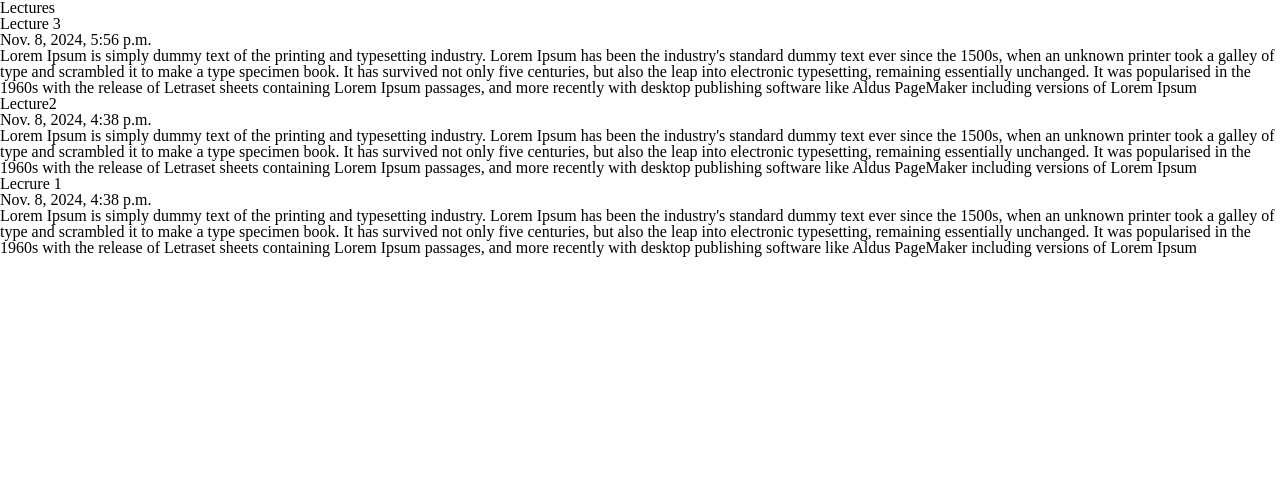
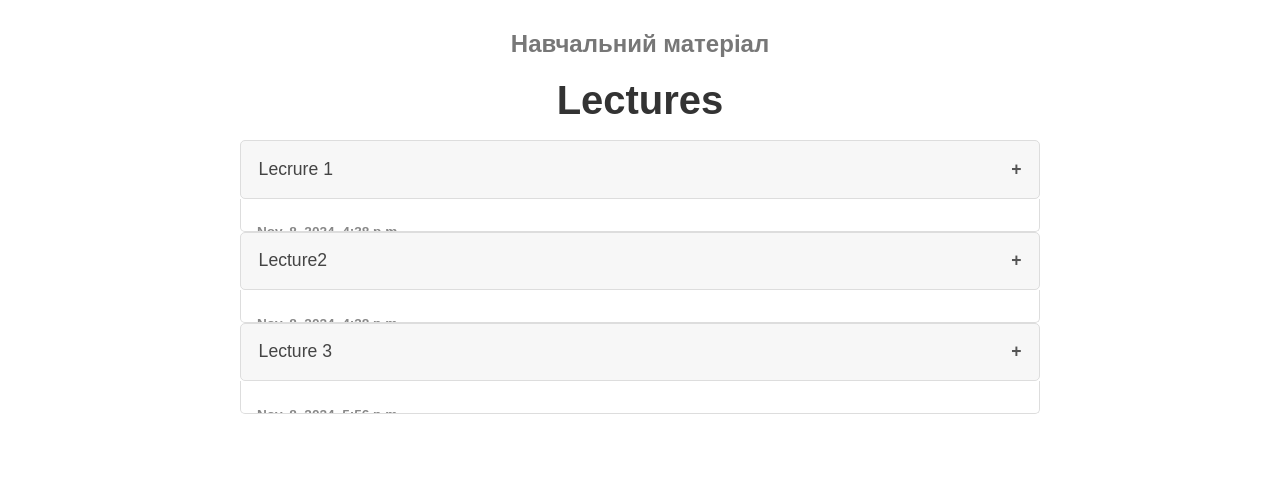
Before and after one commit to maisner44/teaching_math_website, a Django app: page /lectures/ in a window 1280 px wide; the page is wider, and only the part inside the window is pictured. Shown: the part 129-630 px from the top of that part. Run offline with Django 5.2, Linux system fonts and the light colour scheme; data comes from the database, SQL or seed files in the repository; both versions use the stored data as it was after the commit.

Commit message:
[ADD] added lectures design

```diff
--- a/teaching_math_website/lectures/templates/lectures/lectures_list.html
+++ b/teaching_math_website/lectures/templates/lectures/lectures_list.html
@@ -1,19 +1,88 @@
-{% extends 'layout.html' %}
-
+<!DOCTYPE html>
+{% load static %}
+<html lang="en">
+<head>
+    <meta charset="UTF-8">
+    <meta name="viewport" content="width=device-width, initial-scale=1.0">
+    <title>
         {% block title %}
             Lectures
         {% endblock %}
-
+    </title>
+    <link rel="stylesheet" type="text/css" href="{% static 'css/reset.css' %}">
+    {% block css %}
+        <link rel="stylesheet" type="text/css" href="{% static 'css/style.css' %}">
+        <link rel="stylesheet" type="text/css" href="{% static 'css/lecture_style.css' %}">
+    {% endblock %}
+    <script src="{% static 'js/main.js' %}" defer></script>
+</head>
+<body>
+    <header class="header">
+        <div class="container">
+            <div class="logo">
+                <p class="logo__text">2+2=5</p>
+            </div>
+            <div class="navigation">
+                <ul class="nav">
+                    <li class="nav__item">
+                        <a href="{% url 'homepage' %}" class="nav__link">Головна</a>
+                    </li>
+                    <li class="nav__item">
+                        <a href="{% url 'lectures:lectures_list' %}" class="nav__link"><pre>Навчальні матеріали</pre></a>
+                    </li>
+                    <li class="nav__item">
+                        <a href="" class="nav__link">Тести</a>
+                    </li>
+                    <li class="nav__item">
+                        <a href="" class="nav__link">Контакти</a>
+                    </li>
+                </ul>
+            </div>
+            <div class="autorise">
+                <div class="block">
+                    <a href="{% url 'users:login' %}" class="nav__circled ">Вхід</a>
+                    <a href="{% url 'users:register' %}" class="nav__circled ">Реєстрація</a>
+                </div>
+            </div>
+        </div>
+    </header>
+    <main>
         {% block content %}
             <section>
+                <h2>Навчальний матеріал</h2>
+
                 <h1>Lectures</h1>
 
                 {% for lecture in lectures %}
                     <article class="post">
-            <h2>{{ lecture.title }}</h2>
+                        <button class="accordion">{{ lecture.title }}</button>
+                        <div class="panel">
                             <p>{{ lecture.date }}</p>
-            <span>{{ lecture.body }}</span>
+                            <p>{{ lecture.body }}</p>
+                        </div>
                     </article>
                 {% endfor %}
+
+                <script>
+                    var acc = document.getElementsByClassName("accordion");
+                    var i;
+
+                    for (i = 0; i < acc.length; i++) {
+                    acc[i].addEventListener("click", function() {
+                        this.classList.toggle("active");
+                        var panel = this.nextElementSibling;
+                        if (panel.style.maxHeight){
+                        panel.style.maxHeight = null;
+                        } else {
+                        panel.style.maxHeight = panel.scrollHeight + "px";
+                        }
+                    });
+                    }
+                    </script>
+
+
             </section>
         {% endblock %}
+    </main>
+</body>
+</html>
--- a/teaching_math_website/lectures/urls.py
+++ b/teaching_math_website/lectures/urls.py
@@ -1,6 +1,8 @@
 from django.urls import path
 from . import views
 
+app_name = 'lectures'
+
 urlpatterns = [
-    path('', views.lectures_list),
+    path('', views.lectures_list, name="lectures_list"),
 ]
--- a/teaching_math_website/lectures/views.py
+++ b/teaching_math_website/lectures/views.py
@@ -4,5 +4,5 @@ from .models import Lecture
 
 
 def lectures_list(request):
-    lectures = Lecture.objects.all().order_by('-date')
+    lectures = Lecture.objects.all()
     return render(request, 'lectures/lectures_list.html', {'lectures': lectures})
--- /dev/null
+++ b/teaching_math_website/static/css/lecture_style.css
@@ -0,0 +1,88 @@
+/* General Styles */
+section {
+    max-width: 800px;
+    margin: auto;
+    padding: 2em;
+}
+
+h1, h2 {
+    text-align: center;
+    color: #333;
+    font-family: 'Arial', sans-serif;
+    font-weight: bold;
+}
+
+h1 {
+    font-size: 2.5em;
+    margin-bottom: 0.5em;
+}
+
+h2 {
+    font-size: 1.5em;
+    color: #777;
+    margin-bottom: 1em;
+}
+
+/* Accordion Button */
+.accordion {
+    background-color: #f7f7f7;
+    color: #444;
+    cursor: pointer;
+    padding: 1em;
+    width: 100%;
+    border: 1px solid #ddd;
+    border-radius: 5px;
+    text-align: left;
+    outline: none;
+    font-size: 1.1em;
+    font-family: 'Arial', sans-serif;
+    transition: background-color 0.3s ease;
+}
+
+.accordion:hover {
+    background-color: #e6e6e6;
+}
+
+.active, .accordion:hover {
+    background-color: #E3E9FF;
+    color: #333;
+}
+
+.accordion:after {
+    content: '\002B';
+    color: #555;
+    font-weight: bold;
+    float: right;
+    transition: transform 0.3s ease;
+}
+
+.active:after {
+    content: '\2212';
+}
+
+/* Accordion Panel */
+.panel {
+    padding: 1em;
+    background-color: #fff;
+    border-left: 1px solid #ddd;
+    border-right: 1px solid #ddd;
+    border-bottom: 1px solid #ddd;
+    border-radius: 0 0 5px 5px;
+    max-height: 0;
+    overflow: hidden;
+    transition: max-height 0.3s ease;
+}
+
+.panel p {
+    font-family: 'Arial', sans-serif;
+    color: #555;
+    font-size: 0.95em;
+    line-height: 1.6;
+    margin: 0.5em 0;
+}
+
+.panel p:first-child {
+    font-weight: bold;
+    color: #888;
+    font-size: 0.85em;
+}
--- a/teaching_math_website/templates/layout.html
+++ b/teaching_math_website/templates/layout.html
@@ -27,7 +27,7 @@
                         <a href="{% url 'homepage' %}" class="nav__link">Головна</a>
                     </li>
                     <li class="nav__item">
-                        <a href="" class="nav__link"><pre>Навчальні матеріали</pre></a>
+                        <a href="{% url 'lectures:lectures_list' %}" class="nav__link"><pre>Навчальні матеріали</pre></a>
                     </li>
                     <li class="nav__item">
                         <a href="" class="nav__link">Тести</a>
--- a/teaching_math_website/users/templates/users/login.html
+++ b/teaching_math_website/users/templates/users/login.html
@@ -1,7 +1,12 @@
 {% extends 'layout.html' %}
+{% load static %}
 
 {% block title %}
     User Login
+{% endblock %}
+
+{% block css %}
+    <link rel="stylesheet" type="text/css" href="{% static 'css/login_form.css' %}">
 {% endblock %}
 
 {% block content %}
```
Also changed, not shown: teaching_math_website/static/css/login_form.css (added, +83 -0 lines), teaching_math_website/users/templates/users/register.html (+12 -0 lines), teaching_math_website/db.sqlite3. Lines whose indentation alone changed are shown as unchanged.
